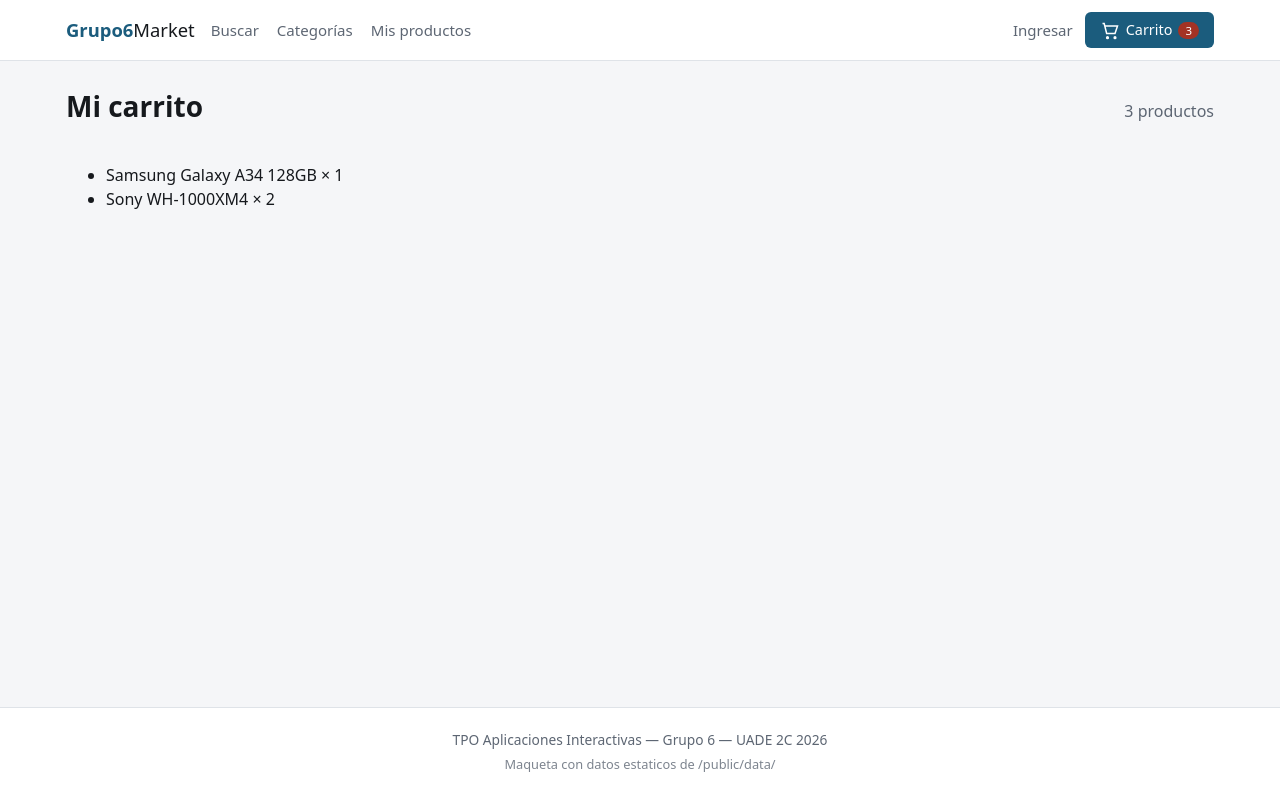
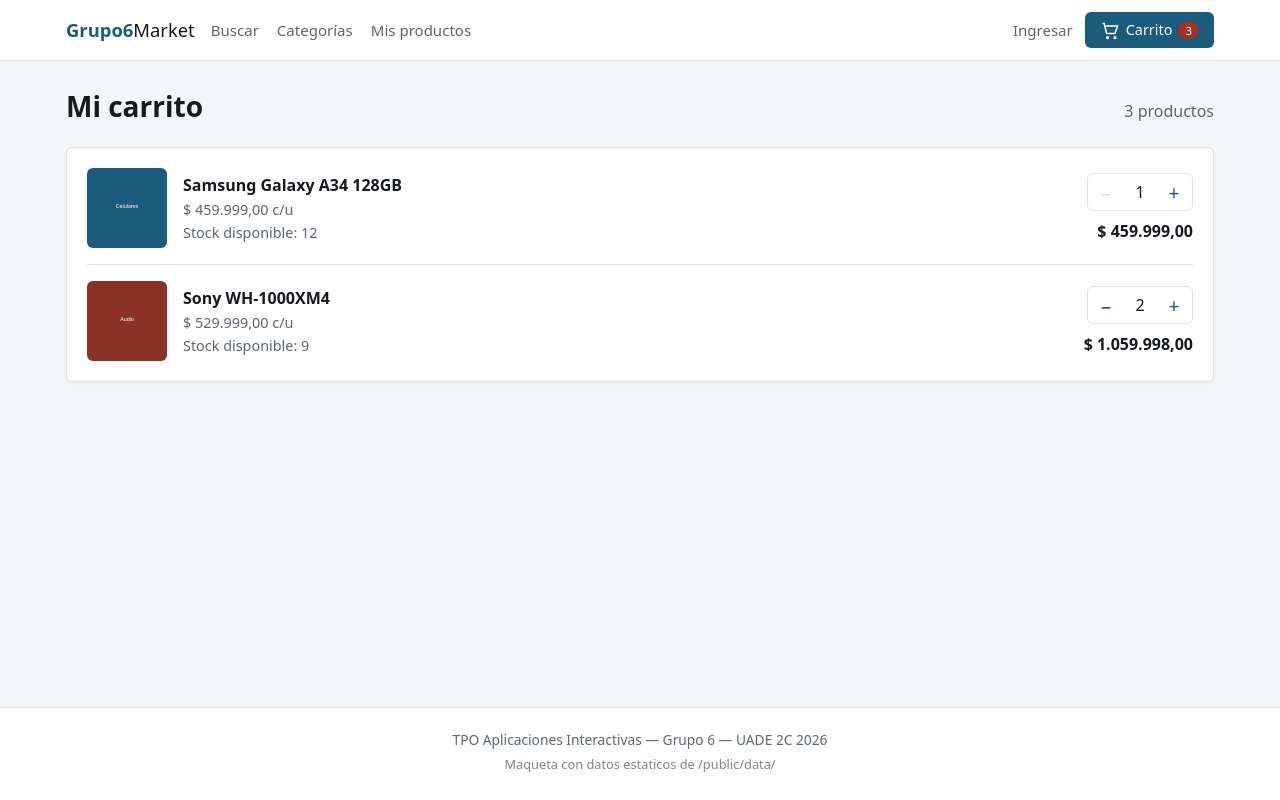
Before and after one commit to Palomac07/front-ecommerce, a React (Vite) app: page /carrito in a window 1280 px wide. Built offline with nearby package versions, Linux system fonts and the light colour scheme.

Commit message:
carrito: agrega CartItemList, CartItemRow y QuantityStepper con PUT de cantidades

```diff
--- a/src/features/carrito/Carrito.jsx
+++ b/src/features/carrito/Carrito.jsx
@@ -1,6 +1,8 @@
 import { useState } from 'react'
 import { Link } from 'react-router-dom'
 import { useMockFetch } from '../../hooks/useMockFetch'
+import { conCantidad, recalcularCarrito } from './carritoCalculos'
+import CartItemList from './CartItemList'
 import './carrito.css'
 
 /**
@@ -15,6 +17,9 @@
   // GET /api/carrito
   const { data, loading, error } = useMockFetch('carrito')
 
+  // GET /api/productos: stock e imagen de cada producto del carrito
+  const { data: productos } = useMockFetch('productos')
+
   // POST /api/carrito responde 201 con un CarritoDTO vacio (carrito-vacio.json)
   const [crearSolicitado, setCrearSolicitado] = useState(false)
   const {
@@ -24,11 +29,41 @@
   } = useMockFetch(crearSolicitado ? 'carrito-vacio' : null)
   const creando = crearSolicitado && cargandoCreado
 
-  const carrito = carritoCreado ?? data
+  // Resultado de la ultima operacion simulada (PUT, POST, DELETE)
+  const [carritoLocal, setCarritoLocal] = useState(null)
+  const [mensaje, setMensaje] = useState(null)
+
+  const carrito = carritoLocal ?? carritoCreado ?? data
+
+  const buscarProducto = (productoId) =>
+    productos?.find((producto) => producto.id === productoId)
 
   const handleCrearCarrito = () => {
     // POST /api/carrito
     setCrearSolicitado(true)
+  }
+
+  const handleCambiarCantidad = (productoId, cantidad) => {
+    // PUT /api/carrito/items/{productoId}  body { cantidad }
+    const producto = buscarProducto(productoId)
+    if (cantidad < 1) return
+    if (!producto || cantidad > producto.stock) {
+      setMensaje({
+        tipo: 'error',
+        texto: `No hay stock suficiente de ${producto?.nombre ?? 'este producto'}.`,
+      })
+      return
+    }
+
+    setCarritoLocal(
+      recalcularCarrito(
+        carrito,
+        carrito.items.map((item) =>
+          item.productoId === productoId ? conCantidad(item, cantidad) : item
+        )
+      )
+    )
+    setMensaje(null)
   }
 
   // Si el usuario no tiene carrito, el back responde 404 al GET y se ofrece
@@ -46,6 +81,15 @@
           </p>
         )}
       </header>
+
+      {mensaje && (
+        <p
+          className={`carrito-mensaje carrito-mensaje-${mensaje.tipo}`}
+          role={mensaje.tipo === 'error' ? 'alert' : 'status'}
+        >
+          {mensaje.texto}
+        </p>
+      )}
 
       {loading && <p className="estado-carga">Cargando carrito...</p>}
 
@@ -72,13 +116,11 @@
 
       {carrito && (
         carrito.items.length > 0 ? (
-          <ul>
-            {carrito.items.map((item) => (
-              <li key={item.productoId}>
-                {item.nombre} × {item.cantidad}
-              </li>
-            ))}
-          </ul>
+          <CartItemList
+            items={carrito.items}
+            productos={productos}
+            onCambiarCantidad={handleCambiarCantidad}
+          />
         ) : (
           <div className="carrito-aviso card">
             <h2>Tu carrito está vacío</h2>
--- /dev/null
+++ b/src/features/carrito/CartItemList.jsx
@@ -0,0 +1,22 @@
+import CartItemRow from './CartItemRow'
+
+/** Lista de items del carrito, cruzando cada uno con su producto del catalogo. */
+export default function CartItemList({ items, productos, onCambiarCantidad }) {
+  const buscarProducto = (productoId) =>
+    productos?.find((producto) => producto.id === productoId)
+
+  return (
+    <div className="carrito-lista card">
+      <ul className="carrito-items">
+        {items.map((item) => (
+          <CartItemRow
+            key={item.productoId}
+            item={item}
+            producto={buscarProducto(item.productoId)}
+            onCambiarCantidad={onCambiarCantidad}
+          />
+        ))}
+      </ul>
+    </div>
+  )
+}
--- /dev/null
+++ b/src/features/carrito/CartItemRow.jsx
@@ -0,0 +1,50 @@
+import { Link } from 'react-router-dom'
+import { formatearPrecio } from '../../hooks/useMockFetch'
+import QuantityStepper from './QuantityStepper'
+
+/**
+ * Una linea del carrito (ItemCarritoDTO). El producto del catalogo se usa
+ * solo para mostrar la imagen y conocer el stock maximo.
+ */
+export default function CartItemRow({ item, producto, onCambiarCantidad }) {
+  const stock = producto?.stock
+  const imagen = producto?.imagenPrincipalUrl
+
+  return (
+    <li className="carrito-item">
+      <div className="carrito-item-imagen">
+        {imagen ? (
+          <img src={imagen} alt="" />
+        ) : (
+          <span className="carrito-sin-imagen">Sin imagen</span>
+        )}
+      </div>
+
+      <div className="carrito-item-datos">
+        <Link to={`/productos/${item.productoId}`} className="carrito-item-nombre">
+          {item.nombre}
+        </Link>
+        <p className="carrito-item-unitario">
+          {formatearPrecio(item.precioUnitario)} c/u
+        </p>
+        {stock != null && (
+          <p className="carrito-item-stock">
+            {item.cantidad >= stock
+              ? `Máximo disponible: ${stock}`
+              : `Stock disponible: ${stock}`}
+          </p>
+        )}
+      </div>
+
+      <div className="carrito-item-acciones">
+        <QuantityStepper
+          cantidad={item.cantidad}
+          maximo={stock}
+          nombreProducto={item.nombre}
+          onCambiar={(cantidad) => onCambiarCantidad(item.productoId, cantidad)}
+        />
+        <p className="carrito-item-subtotal">{formatearPrecio(item.subtotal)}</p>
+      </div>
+    </li>
+  )
+}
--- /dev/null
+++ b/src/features/carrito/QuantityStepper.jsx
@@ -0,0 +1,42 @@
+/**
+ * Selector de cantidad con botones − y +. Limita entre minimo y maximo
+ * (el stock del producto) y avisa cada cambio con onCambiar(nuevaCantidad).
+ */
+export default function QuantityStepper({
+  cantidad,
+  minimo = 1,
+  maximo,
+  nombreProducto,
+  onCambiar,
+}) {
+  const puedeRestar = cantidad > minimo
+  const puedeSumar = maximo != null && cantidad < maximo
+
+  return (
+    <div className="carrito-stepper" role="group" aria-label={`Cantidad de ${nombreProducto}`}>
+      <button
+        type="button"
+        className="carrito-stepper-btn"
+        onClick={() => onCambiar(cantidad - 1)}
+        disabled={!puedeRestar}
+        aria-label={`Restar una unidad de ${nombreProducto}`}
+      >
+        −
+      </button>
+
+      <output className="carrito-stepper-valor" aria-live="polite">
+        {cantidad}
+      </output>
+
+      <button
+        type="button"
+        className="carrito-stepper-btn"
+        onClick={() => onCambiar(cantidad + 1)}
+        disabled={!puedeSumar}
+        aria-label={`Sumar una unidad de ${nombreProducto}`}
+      >
+        +
+      </button>
+    </div>
+  )
+}
--- a/src/features/carrito/carrito.css
+++ b/src/features/carrito/carrito.css
@@ -48,3 +48,139 @@
 .carrito-texto-error {
   color: var(--color-error);
 }
+
+/* ---------- Mensajes de las operaciones ---------- */
+
+.carrito-mensaje {
+  margin: 0;
+  padding: 12px 16px;
+  border-radius: var(--radio);
+  border: 1px solid var(--color-borde);
+  background: var(--color-superficie);
+}
+
+.carrito-mensaje-ok {
+  border-color: var(--color-primario);
+  color: var(--color-primario-oscuro);
+}
+
+.carrito-mensaje-error {
+  border-color: var(--color-error);
+  color: var(--color-error);
+}
+
+/* ---------- Lista de items ---------- */
+
+.carrito-lista {
+  padding: 4px 20px;
+}
+
+.carrito-items {
+  list-style: none;
+  margin: 0;
+  padding: 0;
+}
+
+.carrito-item {
+  display: grid;
+  grid-template-columns: 80px 1fr auto;
+  align-items: center;
+  gap: 16px;
+  padding: 16px 0;
+  border-bottom: 1px solid var(--color-borde);
+}
+
+.carrito-item:last-child {
+  border-bottom: none;
+}
+
+.carrito-item-imagen {
+  width: 80px;
+  height: 80px;
+  display: flex;
+  align-items: center;
+  justify-content: center;
+  border-radius: var(--radio);
+  background: var(--color-fondo);
+  overflow: hidden;
+}
+
+.carrito-item-imagen img {
+  width: 100%;
+  height: 100%;
+  object-fit: contain;
+}
+
+.carrito-sin-imagen {
+  padding: 4px;
+  font-size: 0.75rem;
+  text-align: center;
+  color: var(--color-texto-suave);
+}
+
+.carrito-item-datos {
+  min-width: 0;
+}
+
+.carrito-item-datos p {
+  margin: 2px 0 0;
+  font-size: 0.9rem;
+  color: var(--color-texto-suave);
+}
+
+.carrito-item-nombre {
+  font-weight: 600;
+  overflow-wrap: anywhere;
+}
+
+.carrito-item-nombre:hover {
+  color: var(--color-primario);
+}
+
+.carrito-item-acciones {
+  display: flex;
+  flex-direction: column;
+  align-items: flex-end;
+  gap: 8px;
+}
+
+.carrito-item-subtotal {
+  margin: 0;
+  font-weight: 700;
+  font-variant-numeric: tabular-nums;
+}
+
+/* ---------- Selector de cantidad ---------- */
+
+.carrito-stepper {
+  display: inline-flex;
+  align-items: center;
+  border: 1px solid var(--color-borde);
+  border-radius: var(--radio);
+  background: var(--color-superficie);
+}
+
+.carrito-stepper-btn {
+  width: 36px;
+  height: 36px;
+  border: none;
+  background: transparent;
+  color: var(--color-primario);
+  font-size: 1.2rem;
+  line-height: 1;
+}
+
+.carrito-stepper-btn:hover:not(:disabled) {
+  background: var(--color-fondo);
+}
+
+.carrito-stepper-btn:disabled {
+  color: var(--color-borde);
+  cursor: not-allowed;
+}
+
+.carrito-stepper-valor {
+  min-width: 32px;
+  text-align: center;
+  font-variant-numeric: tabular-nums;
+}
--- /dev/null
+++ b/src/features/carrito/carritoCalculos.js
@@ -0,0 +1,48 @@
+/**
+ * Calculos del carrito, replicando lo que hace CarritoService en el back.
+ * Devuelven siempre objetos con la forma de CarritoDTO / ItemCarritoDTO.
+ */
+
+/** Evita arrastrar errores de coma flotante en los importes (BigDecimal en el back). */
+const redondear = (valor) => Math.round(valor * 100) / 100
+
+/** ItemCarritoDTO con la cantidad nueva y su subtotal recalculado. */
+export function conCantidad(item, cantidad) {
+  return {
+    ...item,
+    cantidad,
+    subtotal: redondear(cantidad * item.precioUnitario),
+  }
+}
+
+/** ItemCarritoDTO nuevo a partir de un ProductoResumenResponse. */
+export function crearItem(producto, cantidad) {
+  return conCantidad(
+    {
+      productoId: producto.id,
+      nombre: producto.nombre,
+      cantidad,
+      precioUnitario: producto.precio,
+      subtotal: 0,
+    },
+    cantidad
+  )
+}
+
+/**
+ * CarritoDTO con los items dados. cantidadProductos es la SUMA de cantidades,
+ * no la cantidad de lineas, igual que en el back.
+ */
+export function recalcularCarrito(carrito, items) {
+  return {
+    ...carrito,
+    items,
+    cantidadProductos: items.reduce((suma, item) => suma + item.cantidad, 0),
+    total: redondear(items.reduce((suma, item) => suma + item.subtotal, 0)),
+  }
+}
+
+/** El mismo carrito sin items: es lo que queda tras DELETE /api/carrito/items. */
+export function vaciarCarrito(carrito) {
+  return recalcularCarrito(carrito, [])
+}
```
